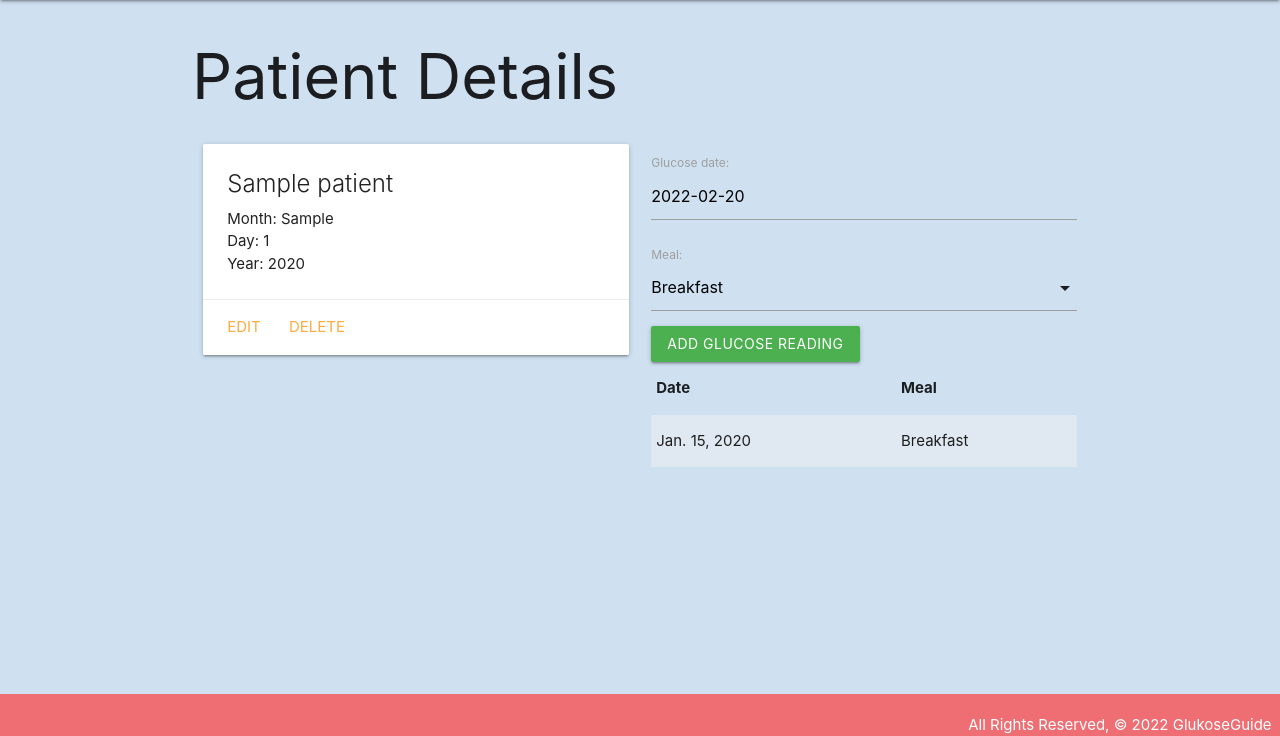
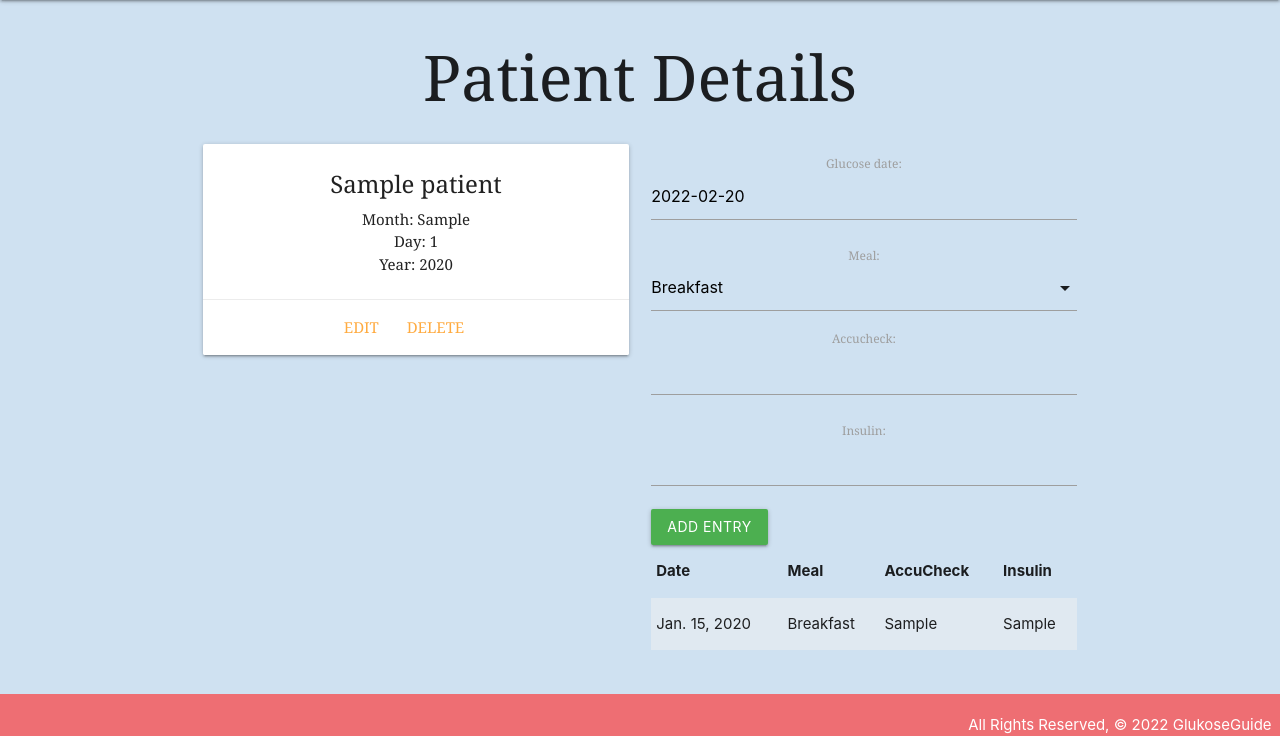
Before and after one commit to kendlyn338/GlukoseGuide, a Django app: page /patients/1/ in a window 1280 px wide. Shown: the part 64-800 px from the top of the page. Run offline with Django 4.2, Linux system fonts and the light colour scheme; tables that the repository leaves empty hold one stand-in row (values such as "Sample post").

Commit message:
update glucose form

```diff
--- a/main_app/forms.py
+++ b/main_app/forms.py
@@ -4,4 +4,4 @@ from .models import Glucose
 class GlucoseForm(ModelForm):
   class Meta:
     model = Glucose
-    fields = ['date', 'meal']
+    fields = ['date', 'meal', 'accucheck', 'insulin']
--- a/main_app/models.py
+++ b/main_app/models.py
@@ -16,6 +16,7 @@ class Patient(models.Model):
     day = models.IntegerField()
     year = models.IntegerField()
 
+
     def __str__(self):
         return self.name
 
@@ -24,12 +25,10 @@ class Patient(models.Model):
 
 class Glucose(models.Model):
     date = models.DateField('glucose date')
-    meal = models.CharField(
-        max_length=2,
-        choices=MEALS,
-        default=MEALS[0][0]
-    )
+    meal = models.CharField(max_length=2, choices=MEALS, default=MEALS[0][0])
+    accucheck = models.CharField(max_length=5)
     insulin = models.CharField(max_length=5)
+
 
 
     patient = models.ForeignKey(Patient, on_delete=models.CASCADE)
--- a/main_app/static/css/style.css
+++ b/main_app/static/css/style.css
@@ -11,3 +11,19 @@ footer {
     padding-top: 0;
     text-align: right;
 }
+h1 {
+    text-align: center;
+    font-family: Cambria, Cochin, Georgia, Times, 'Times New Roman', serif;
+}
+p {
+    text-align: center;
+    font-family: Cambria, Cochin, Georgia, Times, 'Times New Roman', serif;
+}
+.card-title {
+    text-align: center;
+    font-family: Cambria, Cochin, Georgia, Times, 'Times New Roman', serif;
+}
+.card-action {
+    text-align: center;
+    font-family: Cambria, Cochin, Georgia, Times, 'Times New Roman', serif;
+}
--- a/main_app/templates/patients/detail.html
+++ b/main_app/templates/patients/detail.html
@@ -12,6 +12,8 @@
         <p>Month: {{ patient.month }}</p>
         <p>Day: {{ patient.day }}</p>
         <p>Year: {{ patient.year }}</p>
+
+
       </div>
       <div class="card-action">
         <a href="{% url 'patients_update' patient.id %}">Edit</a>
@@ -23,13 +25,16 @@
   <div class="col s6">
     <form action="{% url 'add_glucose' patient.id %}" method="post">
       {% csrf_token %} {{ glucose_form.as_p }}
-      <input type="submit" class="btn green" value="Add Glucose Reading" />
+      <input type="submit" class="btn green" value="Add Entry" />
+
     </form>
     <table class="striped">
       <thead>
         <tr>
           <th>Date</th>
           <th>Meal</th>
+          <th>AccuCheck</th>
+          <th>Insulin</th>
         </tr>
       </thead>
       <tbody>
@@ -37,6 +42,8 @@
         <tr>
           <td>{{glucose.date}}</td>
           <td>{{glucose.get_meal_display}}</td>
+          <td>{{glucose.accucheck}}</td>
+          <td>{{glucose.insulin}}</td>
         </tr>
         {% endfor %}
       </tbody>
--- a/main_app/templates/patients/index.html
+++ b/main_app/templates/patients/index.html
@@ -13,6 +13,7 @@
         <p>Day: {{ patient.day }}</p>
         <p>Year: {{ patient.year }}</p>
 
+
         </div>
         </a>
 </div>
```
